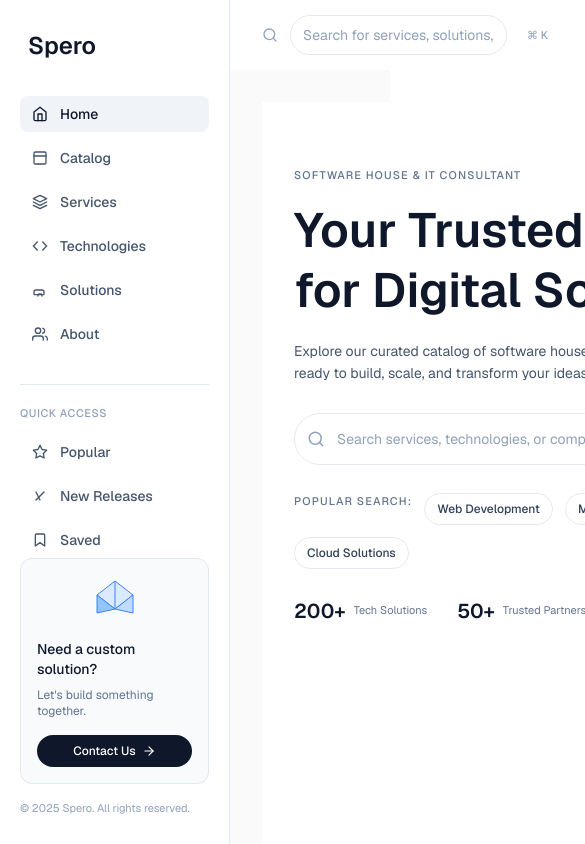
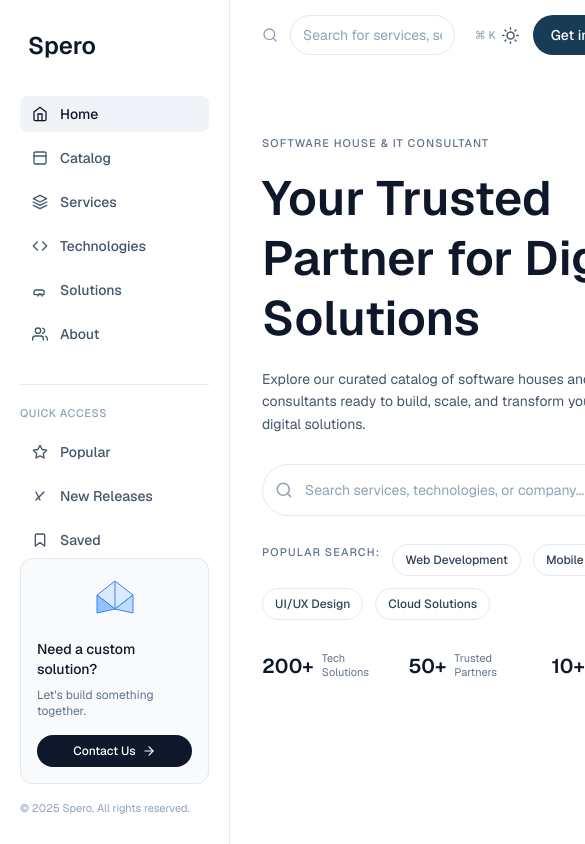
Before and after one commit to RamliWane/e-catalog-SPERO, a Next.js app: page / in a window 390 px wide. Shown: the top 844 px of the page, 585 px wide, since content can reach past the window. Built offline with nearby package versions, Linux system fonts and the light colour scheme.

Commit message:
fix: fixing layout at home

```diff
--- a/app/components/home/BrowseByCategory.tsx
+++ b/app/components/home/BrowseByCategory.tsx
@@ -120,9 +120,9 @@ function CategoryCard({ icon: Icon, title, desc, count, accent, accentText }: {
 export default function BrowseByCategory() {
   return (
     <section className="bg-white py-[40px] px-[32px]">
-      <div className="max-w-[1200px] mx-auto">
-        <div className="flex flex-col lg:flex-row gap-[24px] items-start">
-          <div className="lg:w-[280px] shrink-0 min-w-0">
+      <div className="max-w-full">
+        <div className="flex flex-wrap gap-[24px] items-start">
+          <div className="w-full lg:w-[280px] shrink-0 min-w-0">
             <span className="inline-block mb-[12px] text-[11px] font-medium text-slate-500 uppercase tracking-widest">
               BROWSE BY CATEGORY
             </span>
@@ -144,13 +144,13 @@ export default function BrowseByCategory() {
             </a>
           </div>
 
-          <div className="flex flex-row gap-[10px] shrink-0">
+          <div className="w-full lg:auto flex flex-wrap gap-[10px] shrink-0 min-w-0">
             {CATEGORIES.map((category) => (
               <CategoryCard key={category.title} {...category} />
             ))}
           </div>
 
-          <div className="lg:w-[310px] shrink-0 flex flex-col justify-between h-full min-h-[178px]">
+          <div className="w-full lg:w-[310px] shrink-0 flex flex-col justify-between h-full min-h-[178px]">
             <div className="relative bg-[#183B56] text-white rounded-[11px] p-[18px] h-[178px] flex flex-col justify-between">
               <div className="relative z-10">
                 <span className="inline-block mb-[10px] text-[10px] font-medium text-[#93C5FD] uppercase tracking-widest">
@@ -173,8 +173,8 @@ export default function BrowseByCategory() {
                   </svg>
                 </a>
               </div>
-              <div className="absolute right-[-10px] bottom-[-10px] opacity-40 pointer-events-none">
-                <Cube3D className="w-[90px] h-[90px]" />
+              <div className="absolute right-[-8px] bottom-[-8px] opacity-40 pointer-events-none">
+                <Cube3D className="w-[80px] h-[80px]" />
               </div>
             </div>
           </div>
--- a/app/components/layout/TopNavbar.tsx
+++ b/app/components/layout/TopNavbar.tsx
@@ -61,7 +61,7 @@ function ArrowRightIcon({ className }: { className?: string }) {
 export default function TopNavbar() {
   return (
     <nav className="h-[70px] bg-white flex items-center justify-between px-[32px] shrink-0">
-      <div className="flex items-center gap-3 min-w-0 sm:max-w-[440px]">
+      <div className="flex items-center gap-3 min-w-0 w-full max-w-[440px]">
         <SearchIcon className="w-4 h-4 text-slate-400 shrink-0" />
         <input
           type="text"
--- a/app/page.tsx
+++ b/app/page.tsx
@@ -5,11 +5,11 @@ import BrowseByCategory from "./components/home/BrowseByCategory";
 
 export default function Home() {
   return (
-    <div className="flex h-screen bg-zinc-50 font-sans">
+    <div className="flex h-screen bg-white font-sans">
       <Sidebar />
       <div className="ml-[230px] flex-1 flex flex-col min-h-0">
         <TopNavbar />
-        <main className="flex-1 overflow-y-auto p-8 sm:p-12">
+        <main className="flex-1 overflow-y-auto">
           <Hero />
           <BrowseByCategory />
         </main>
```
